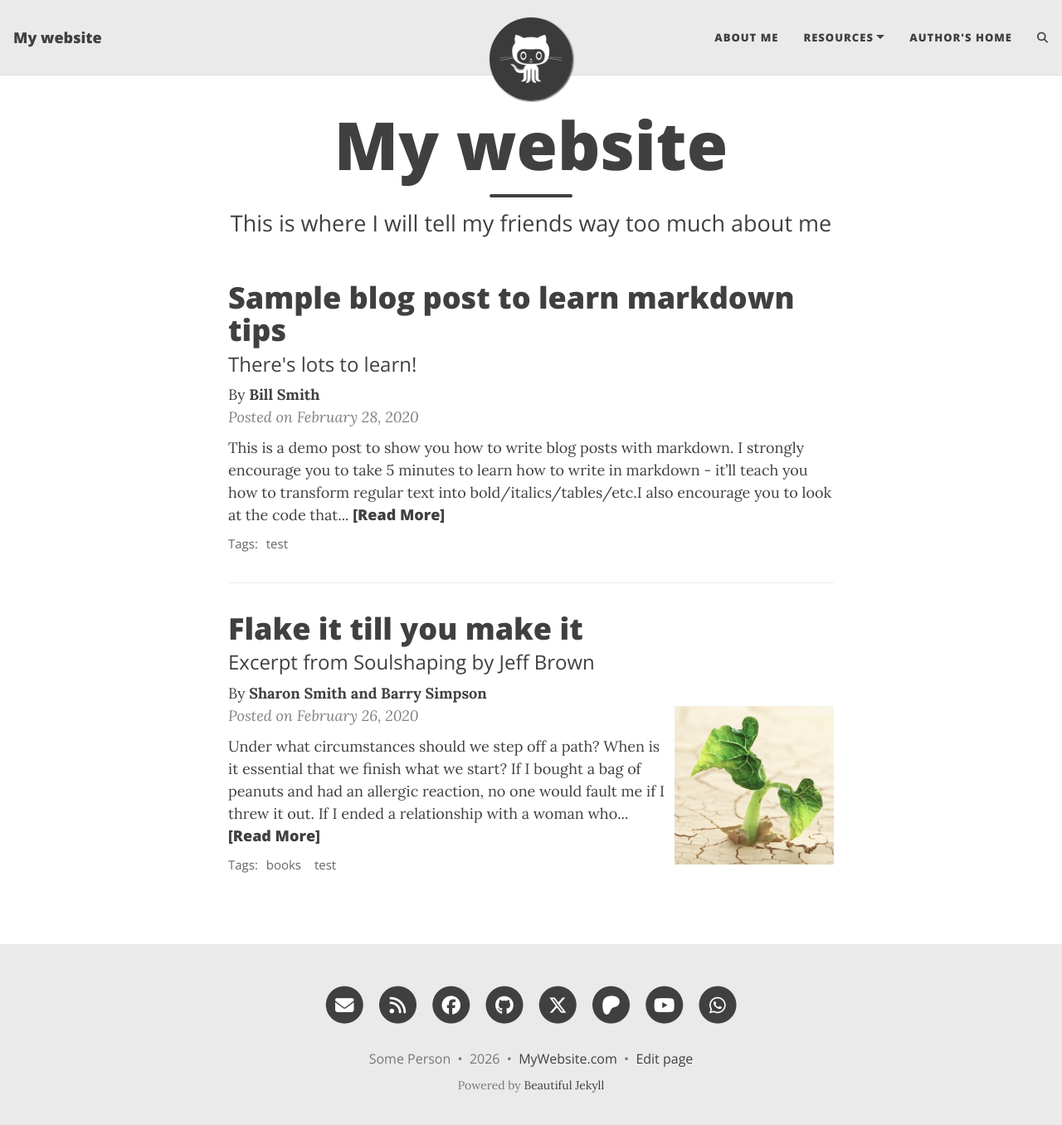
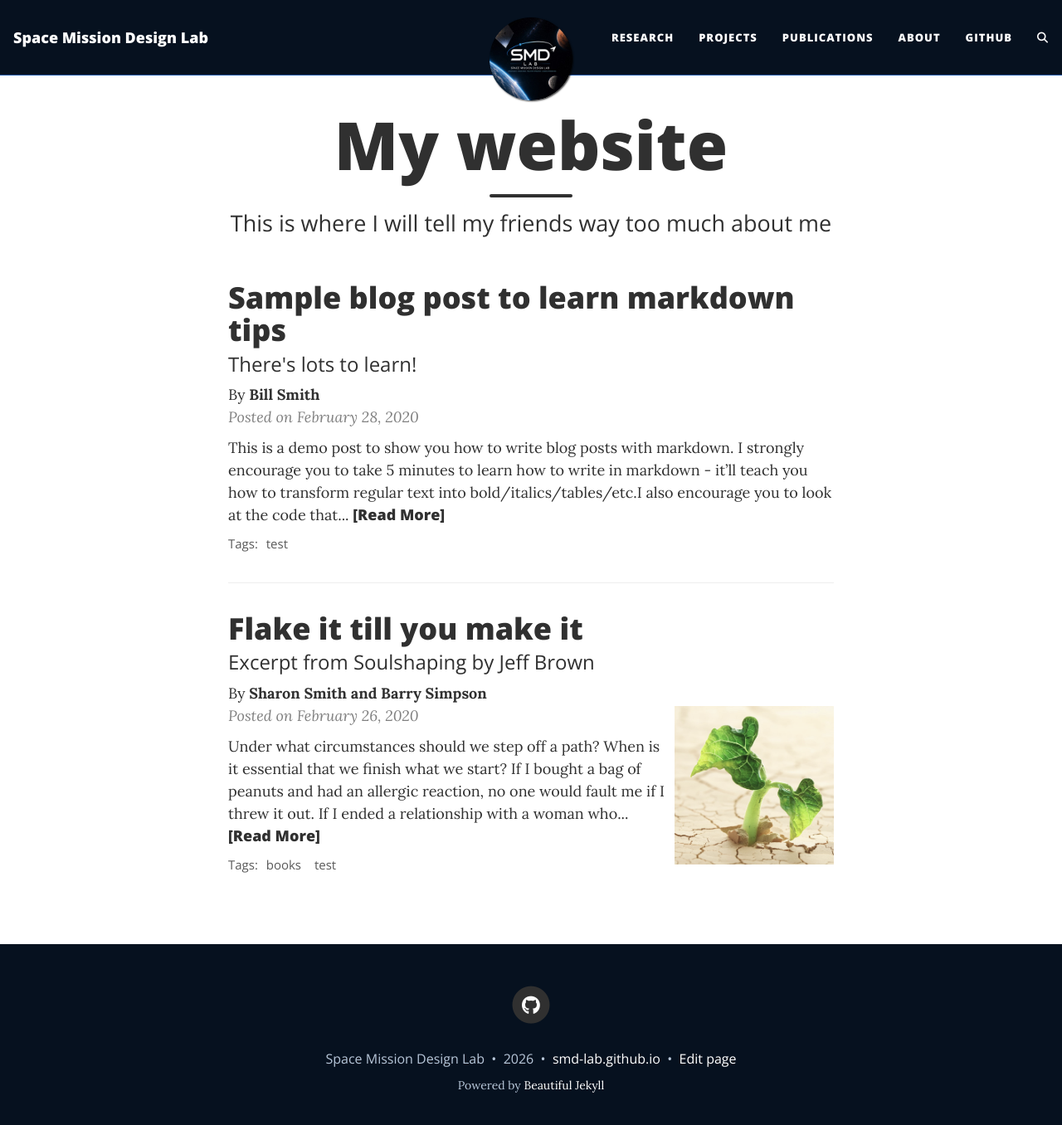
Before and after one commit to smd-lab/smd-lab.github.io, a Jekyll site: the page built from index.html, in a window 1280 px wide and 1369 px high. Shown: the top 1356 px of the window at 83% size. Built offline with Jekyll 4.4.1, drawn with Linux system fonts in a browser that asks for light colours; the list of posts is cut into pages by our own code; comment, search, counter and statistics services are not loaded; some of the changed lines change nothing that is shown.

Commit message:
Add files via upload

```diff
--- a/_config.yml
+++ b/_config.yml
@@ -1,8 +1,5 @@
 ###########################################################
-### Welcome to Beautiful Jekyll!
-### This config file is meant for settings that affect your entire website. When you first
-### set up your website you should go through all these settings and edit them, but after
-### the initial set up you won't need to come back to this file often.
+### Space Mission Design Lab - Beautiful Jekyll Config
 ###########################################################
 
 ############################
@@ -10,83 +7,55 @@
 ############################
 
 # Name of website
-title: My website
+title: Space Mission Design Lab
 
-# Your name to show in the footer
-author: Some Person
+# Name to show in the footer
+author: Space Mission Design Lab
+
+# Website URL
+url: "https://smd-lab.github.io"
+baseurl: ""
+
+# Site description
+description: Research on astrodynamics, space mission design, trajectory optimization, and AI-based autonomous GNC for deep-space missions.
 
 ###############################################
 # --- List of links in the navigation bar --- #
 ###############################################
 
 navbar-links:
-  About Me: "aboutme"
-  Resources:
-    - Beautiful Jekyll: "https://beautifuljekyll.com"
-    - Learn markdown: "https://www.markdowntutorial.com/"
-  Author's home: "https://deanattali.com"
+  Research: "research"
+  Projects: "projects"
+  Publications: "publications"
+  About: "aboutme"
+  GitHub: "https://github.com/smd-lab"
 
 ################
 # --- Logo --- #
 ################
 
 # Image to show in the navigation bar - works best with a square image
-# Remove this parameter if you don't want an image in the navbar
-avatar: "/assets/img/avatar-icon.png"
+avatar: "/assets/img/smd_lab_clean_512_github_profile.jpg"
 
-# By default, the image is cut into a circle. You can disable this behaviour by setting 'round-avatar: false'
+# By default, the image is cut into a circle
 round-avatar: true
 
-# If you want to have an image logo in the top-left corner instead of having the title of the website,
-# then specify the following parameter
-#title-img: /path/to/image
-
+# If you want to use an image logo instead of the website title, uncomment this line
+# title-img: "/assets/img/smd_lab_clean_512_github_profile.jpg"
 
 #####################################
 # --- Footer social media links --- #
 #####################################
 
-# Select the social network links that you want to show in the footer.
-# You can change the order that they show up on the page by changing the order here.
-# Uncomment the links you want to show and add your information to each one.
 social-network-links:
-  email: "someone@example.com"
-  rss: true  # remove this line if you don't want to show an RSS link at the bottom
-  facebook: deanattali
-  github: daattali
-  twitter: daattali
-  patreon: DeanAttali
-  youtube: "@daattali"
-  whatsapp: 15551212
-#  medium: yourname
-#  reddit: yourname or r/yoursubreddit
-#  linkedin: daattali
-#  xing: yourname
-#  stackoverflow: "3943160/daattali"
-#  snapchat: deanat78
-#  instagram: deanat78
-#  spotify: yourname
-#  telephone: +14159998888
-#  steam: deanat78
-#  twitch: yourname
-#  yelp: yourname
-#  telegram: yourname
-#  calendly: yourname
-#  mastodon: instance.url/@username
-#  bluesky: yourname
-#  ORCID: your ORCID ID
-#  google-scholar: your google scholar
-#  discord: "invite_code" or "users/userid" or "invite/invite_code"
-#  kaggle: yourname
-#  hackerrank: yourname
-#  gitlab: yourname
-#  itchio: yourname
-#  untappd: yourname
-#  strava: youruserid
+  github: smd-lab
+#  email: "your-email@example.com"
+#  ORCID: "your-orcid-id"
+#  google-scholar: "your-google-scholar-id"
+#  linkedin: "your-linkedin-id"
 
 # If you want your website to generate an RSS feed, provide a description
-# The URL for the feed will be https://<your_website>/feed.xml
-rss-description: This website is a virtual proof that I'm awesome
+rss-description: Research updates from the Space Mission Design Lab
 
 ###########################
 # --- General options --- #
@@ -94,20 +63,19 @@ rss-description: This website is a virtual proof that I'm awesome
 
 # Select which social network share links to show in posts
 share-links-active:
-  twitter: true
-  facebook: true
+  twitter: false
+  facebook: false
   linkedin: true
   vk: false
   reddit: false
 
 # How to display the link to your website in the footer
-# Remove this if you don't want a link in the footer
-url-pretty: "MyWebsite.com"
+url-pretty: "smd-lab.github.io"
 
 # Add the website title to the title of every page
 title-on-all-pages: true
 
-# Excerpt word length - Truncate the excerpt of each post on the feed page to the specified number of words
+# Excerpt word length
 excerpt_length: 50
 
 # Whether or not to show an excerpt for every blog post in the feed page
@@ -119,148 +87,113 @@ feed_show_tags: true
 # Add a search button to the navbar
 post_search: true
 
-# Add a button in the footer to edit the current page. Only works if your website is hosted on GitHub
+# Add a button in the footer to edit the current page
 edit_page_button: true
 
-# Allow sub-menu items (second-level navigation menu items) to be longer than the top-level menu
-# If this setting is off, then long sub-menu words might get cut off
-# See https://github.com/daattali/beautiful-jekyll/issues/765 to understand the issue this setting can solve
+# Allow longer second-level navigation menu items
 navbar-var-length: false
 
-# The keywords to associate with your website, for SEO purposes
-#keywords: "my,list,of,keywords"
+# Keywords for SEO
+keywords: "astrodynamics, space mission design, trajectory optimization, AI-based autonomous GNC, deep-space missions, space exploration, mission analysis, guidance navigation control, lunar mission, Mars mission, autonomous navigation"
 
 ######################################
 # --- Colours / background image --- #
 ######################################
 
-# Personalize the colours in your website. Colour values can be any valid CSS colour
+# Main colors
+page-col: "#FFFFFF"
+text-col: "#303030"
+link-col: "#0077CC"
+hover-col: "#00A6D6"
 
-page-col: "#FFFFFF"
-text-col: "#404040"
-link-col: "#008AFF"
-hover-col: "#0085A1"
-navbar-col: "#EAEAEA"
-navbar-text-col: "#404040"
-navbar-border-col: "#DDDDDD"
-footer-col: "#EAEAEA"
-footer-text-col: "#777777"
-footer-link-col: "#404040"
-footer-hover-col: "#0085A1"
+# Navigation bar colors
+navbar-col: "#06111F"
+navbar-text-col: "#FFFFFF"
+navbar-border-col: "#1E5AA8"
 
-# Alternatively, the navbar, footer, and page background can be set to an image
-# instead of colour
+# Footer colors
+footer-col: "#06111F"
+footer-text-col: "#B8C7D9"
+footer-link-col: "#FFFFFF"
+footer-hover-col: "#00A6D6"
 
-#navbar-img: "/assets/img/bgimage.png"
-#footer-img: "/assets/img/bgimage.png"
-#page-img: "/assets/img/bgimage.png"
+# Mobile browser theme color
+mobile-theme-col: "#06111F"
 
-# Suggest a colour for mobile browsers to use as the browser's theme. This is only supported by a few mobile browsers.
-#mobile-theme-col: "#0085A1"
+# Optional background images
+# navbar-img: "/assets/img/bgimage.png"
+# footer-img: "/assets/img/bgimage.png"
+# page-img: "/assets/img/bgimage.png"
 
-# For any extra visual customization, you can include additional CSS files in every page on your site. List any custom CSS files here
-#site-css:
-#  - "/assets/css/custom-styles.css"
+# Optional custom CSS
+# site-css:
+#   - "/assets/css/custom-styles.css"
 
-# If you have common JavaScript files that should be included in every page, list them here
-#site-js:
-#  - "/assets/js/custom-script.js"
+# Optional custom JavaScript
+# site-js:
+#   - "/assets/js/custom-script.js"
 
 #################################
 # --- Web Analytics Section --- #
 #################################
 
-# Fill in your Google Analytics tag ID (or "Measurement ID") to track your website usage
-#gtag: "G-XXXXXXXXXX"
+# Google Analytics 4 Measurement ID
+# gtag: "G-XXXXXXXXXX"
 
-# Fill in your Cloudflare Analytics beacon token to track your website using Cloudflare Analytics
-#cloudflare_analytics: ""
+# Cloudflare Analytics
+# cloudflare_analytics: ""
 
 # Google Tag Manager ID
-#gtm: ""
-
-# Matomo (aka Piwik) Web statistics
-# Uncomment the following section to enable Matomo. The opt-out parameter controls
-# whether or not you want to allow users to opt out of tracking.
-#matomo:
-#  site_id: "9"
-#  uri: "demo.wiki.pro"
-#  opt-out: true
-
-# Google Universal Analytics ID -- deprecated
-# As of July 2023 this is no longer supported by Google! If you are still using `google_analytics`,
-# you should switch to using the `gtag` field above instead.
-#google_analytics: "UA-XXXXXXXX-X"
+# gtm: ""
 
 ####################
 # --- Comments --- #
 ####################
 
-# To use Disqus comments, sign up to https://disqus.com and fill in your Disqus shortname (NOT the userid)
-#disqus: ""
+# Disqus comments
+# disqus: ""
 
-# To use Facebook Comments, create a Facebook app and fill in the Facebook App ID
-#fb_comment_id: ""
+# Facebook comments
+# fb_comment_id: ""
 
-# To use CommentBox, sign up for a Project ID on https://commentbox.io
-#commentbox: "" # Project ID, e.g. "5694267682979840-proj"
+# CommentBox comments
+# commentbox: ""
 
-# To use Utterances comments: (0) uncomment the following section, (1) fill in
-# "repository" (make sure the repository is public), (2) Enable Issues in your repository,
-# (3) Install the Utterances app in your repository https://github.com/apps/utterances
-# See more details about the parameters below at https://utteranc.es/
-#utterances:
-#  repository: # GitHub username/repository eg. "daattali/beautiful-jekyll"
-#  issue-term: title   # Mapping between blog posts and GitHub issues
-#  theme: github-light # Utterances theme
-#  label: blog-comments # Label that will be assigned to GitHub Issues created by Utterances
+# Utterances comments
+# utterances:
+#   repository: "smd-lab/smd-lab.github.io"
+#   issue-term: title
+#   theme: github-light
+#   label: blog-comments
 
-# To use Staticman comments, uncomment the following section. You may leave the reCaptcha
-# section commented if you aren't using reCaptcha for spam protection.
-# Using Staticman requires advanced knowledge, please consult
-# https://github.com/eduardoboucas/staticman/ and https://staticman.net/ for further
-# instructions. For any support with staticman please direct questions to staticman and
-# not to BeautifulJekyll.
-#staticman:
-#  repository : # GitHub username/repository eg. "daattali/beautiful-jekyll"
-#  branch     : master # If you're not using `master` branch, then you also need to update the `branch` parameter in `staticman.yml`
-#  endpoint   : # URL of your deployment, with a trailing slash eg. "https://<your-api>/v3/entry/github/"
-#  reCaptcha:   # (optional, set these parameters in `staticman.yml` as well)
-#    siteKey  : # You need to apply for a site key on Google
-#    secret   : # Encrypt your password by going to https://<your-own-api>/v3/encrypt/<your-site-secret>
-
-# To use giscus comments:
-# (0) Uncomment the following giscus section, (1) Enable Discussions in your GitHub repository,
-# (2) Install the giscus app in your repository (details at https://giscus.app),
-# (3) Fill in *all* the parameters below
-# See more details about giscus and each of the following parameters at https://giscus.app
-#giscus:
-#  hostname: giscus.app # Replace with your giscus instance's hostname if self-hosting
-#  repository: # GitHub username/repository eg. "daattali/beautiful-jekyll"
-#  repository-id: # ID of your repository, retrieve this info from https://giscus.app
-#  category: Announcements # Category name of your GitHub Discussion posts
-#  category-id: # ID of your category, retrieve this info from https://giscus.app
-#  mapping: pathname
-#  reactions-enabled: 1
-#  emit-metadata: 0
-#  theme: light
+# Giscus comments
+# giscus:
+#   hostname: giscus.app
+#   repository: "smd-lab/smd-lab.github.io"
+#   repository-id:
+#   category: Announcements
+#   category-id:
+#   mapping: pathname
+#   reactions-enabled: 1
+#   emit-metadata: 0
+#   theme: light
 
 ################
 # --- Misc --- #
 ################
 
-# Ruby Date Format to show dates of posts
+# Date format for posts
 date_format: "%B %-d, %Y"
 
 # Facebook App ID
-#fb_app_id: ""
+# fb_app_id: ""
 
 #################################################################################
-# --- You don't need to touch anything below here (but you can if you want) --- #
+# --- You don't need to touch anything below here unless necessary --- #
 #################################################################################
 
-# Output options (more information on Jekyll's site)
-timezone: "America/Toronto"
+# Output options
+timezone: "Asia/Seoul"
 markdown: kramdown
 highlighter: rouge
 permalink: /:year-:month-:day-:title/
@@ -269,7 +202,7 @@ paginate: 5
 kramdown:
   input: GFM
 
-# Default YAML values (more information on Jekyll's site)
+# Default YAML values
 defaults:
   -
     scope:
@@ -277,11 +210,11 @@ defaults:
       type: "posts"
     values:
       layout: "post"
-      comments: true  # add comments to all blog posts
-      social-share: true # add social media sharing buttons to all blog posts
+      comments: false
+      social-share: true
   -
     scope:
-      path: "" # any file that's not a post will be a "page" layout by default
+      path: ""
     values:
       layout: "page"
 
@@ -300,5 +233,4 @@ plugins:
   - jekyll-paginate
   - jekyll-sitemap
 
-# Beautiful Jekyll / Dean Attali
-# 2fc73a3a967e97599c9763d05e564189
+# Beautiful Jekyll configuration for Space Mission Design Lab
```
